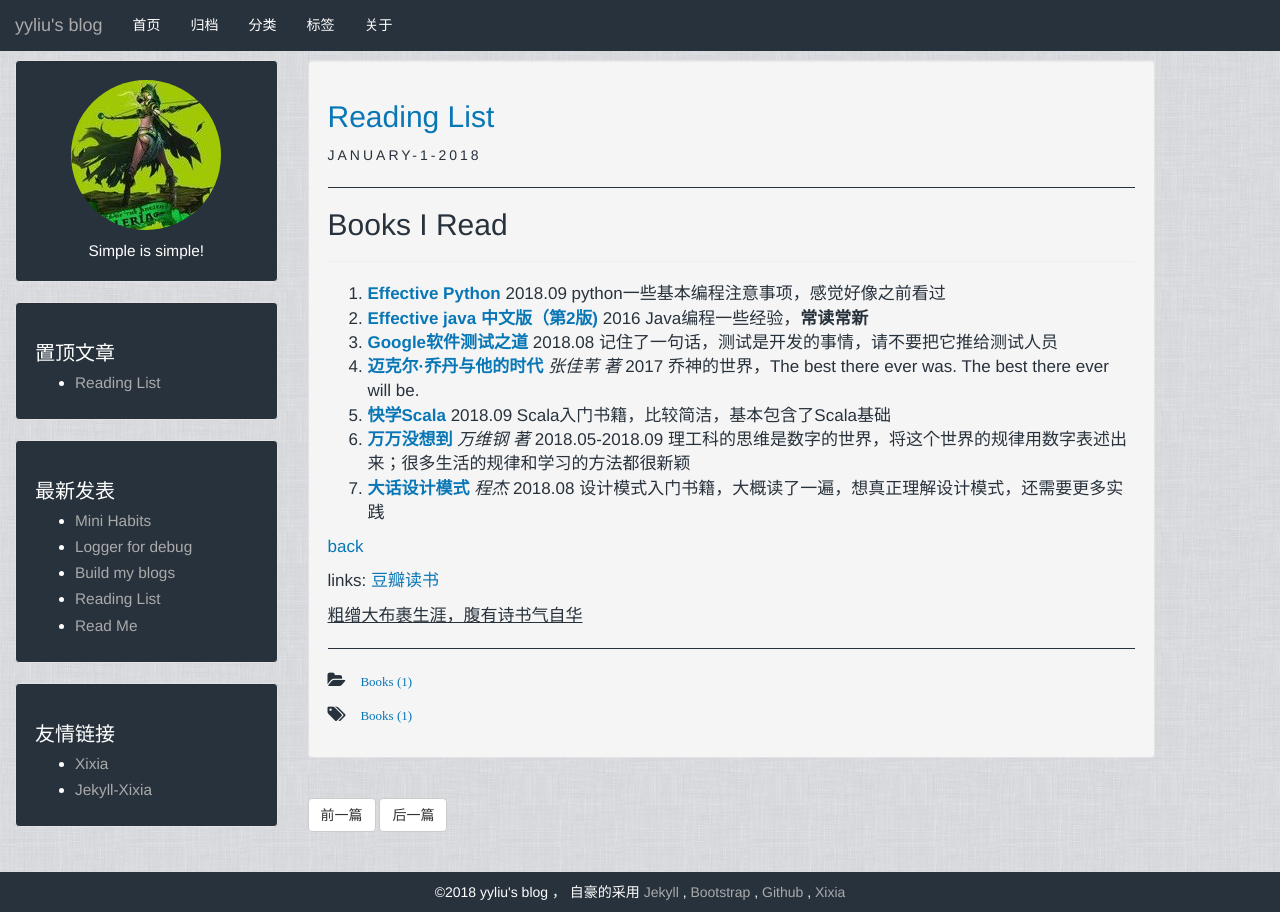
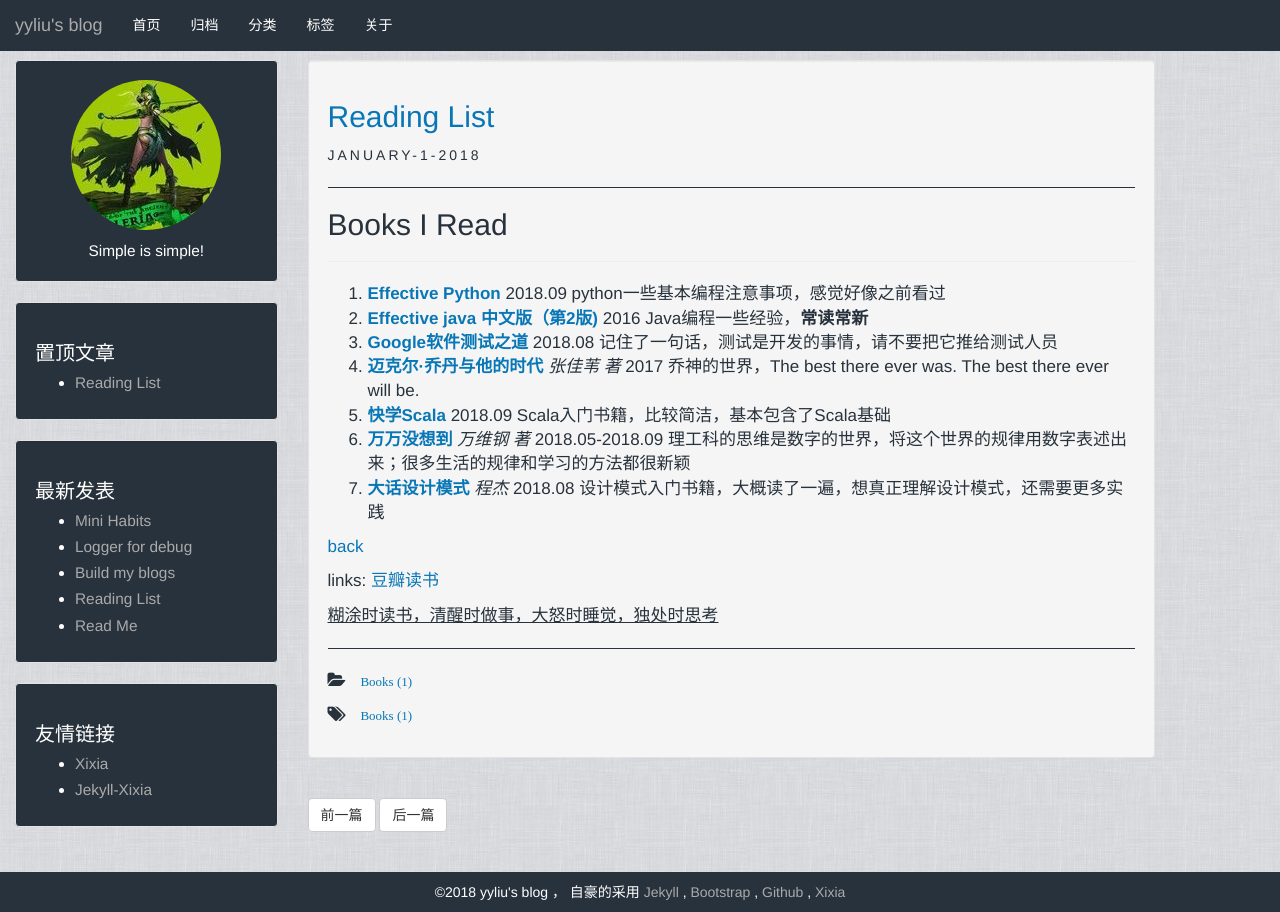
Before and after one commit to royss7/royss7.github.io, a Jekyll site: the page built from _posts/2018-01-01-Reading-list.markdown, in a window 1280 px wide. Built offline with Jekyll 4.4.1, drawn with Linux system fonts in a browser that asks for light colours.

Commit message:
feat(reading list): add new mesage

```diff
--- a/_posts/2018-01-01-Reading-list.markdown
+++ b/_posts/2018-01-01-Reading-list.markdown
@@ -22,4 +22,4 @@ description: the books I read or reading now
 links: [豆瓣读书](https://book.douban.com/)
 
 
-<u>粗缯大布裹生涯，腹有诗书气自华</u>
+<u>糊涂时读书，清醒时做事，大怒时睡觉，独处时思考</u>
```
